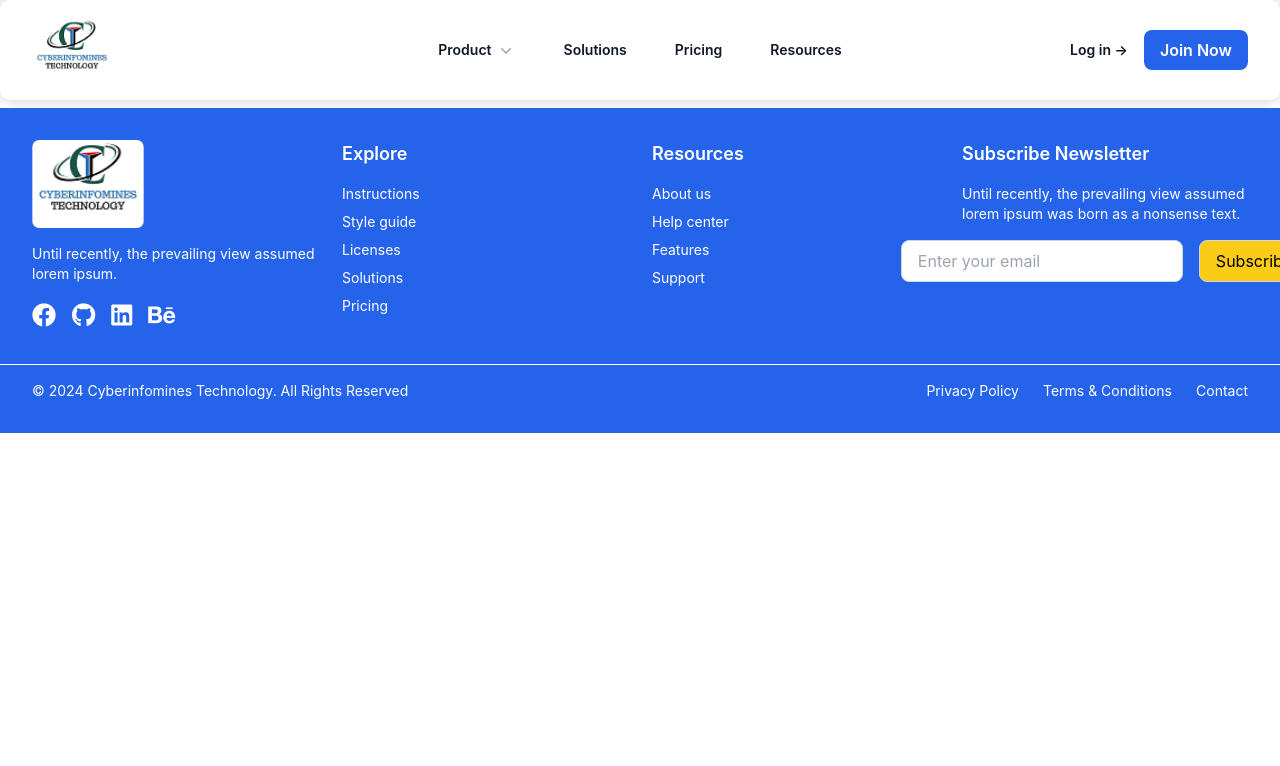
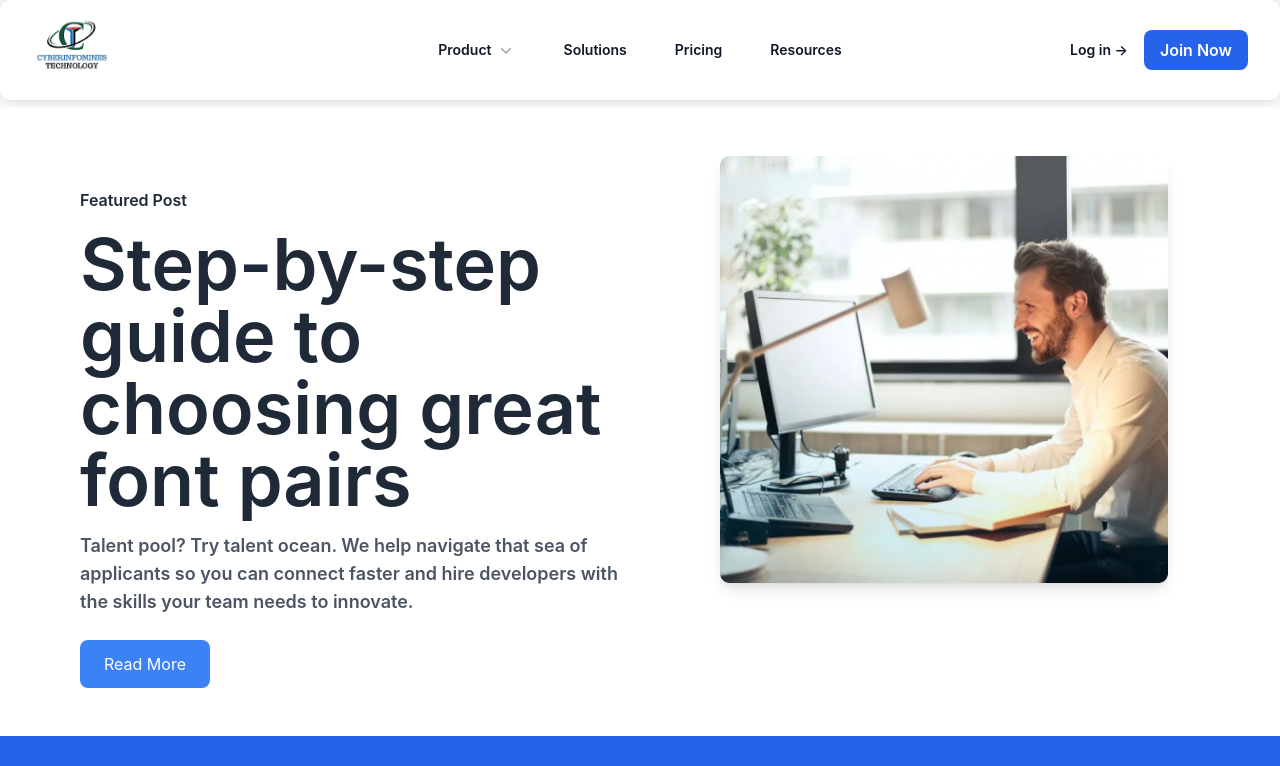
Before and after one commit to Juhi2116/CyberInform, a React (Create React App) app: page /resource/blog in a window 1280 px wide. Shown: the top 766 px of the page. Built offline with nearby package versions, Linux system fonts and the light colour scheme.

Commit message:
resource blog

```diff
--- a/src/App.js
+++ b/src/App.js
@@ -13,6 +13,7 @@ import PricingPage from './Pages/Pricing';
 import Partner from './Pages/Partner';
 import Releases from './Pages/Releases';
 import Resourcelib from './Pages/Resourcelib';
+import Resourceblog from './Pages/Resourceblog';
 
 
 function App() {
@@ -25,7 +26,7 @@ function App() {
           <Route path="/products" element={<Products />} />
           <Route path="/products/interview" element={<Interview />} />
           <Route path="/resource/library" element={<Resourcelib />} />
-
+          <Route path="/resource/blog" element={<Resourceblog />} />
           <Route path="/resource/partner" element={<Partner />} />
           <Route path="/releases" element={<Releases />} />
 
--- /dev/null
+++ b/src/Pages/Resourceblog.js
@@ -0,0 +1,38 @@
+import React from 'react';
+
+  const Resourceblog = () =>  {
+	return (
+
+
+<div className="flex flex-col lg:flex-row  justify-between px-20 py-12 bg-white">
+      {/* Left Side (Text) */}
+      <div className="lg:w-1/2 w-full mt-8 text-center lg:text-left">
+      <p className=" font-semibold text-gray-800 mb-4">Featured Post</p>
+        <h2 className="text-7xl font-semibold text-gray-800 mb-4">
+        Step-by-step guide to choosing great font pairs
+        </h2>
+        <p className="text-lg font-semibold text-gray-600 mb-6">
+        Talent pool? Try talent ocean. We help navigate that sea of applicants so you can connect faster and hire developers with the skills your team needs to innovate.
+        </p>
+        <button className="bg-blue-500 text-white px-6 py-3 rounded-lg hover:bg-blue-600 transition duration-300">
+Read More        </button>
+      </div>
+
+      {/* Right Side (Image) */}
+      <div className="lg:w-2/5 w-full m-8 lg:mt-0">
+  <img
+    src="../Man1.png"  // Replace with actual image URL
+    alt="Image"
+    className="w-full h-auto object-cover rounded-lg shadow-lg"
+  />
+</div>
+
+
+
+
+
+	  </div>
+	);
+  }
+
+  export default Resourceblog;
```
Also changed, not shown: public/Man1.png (added).
